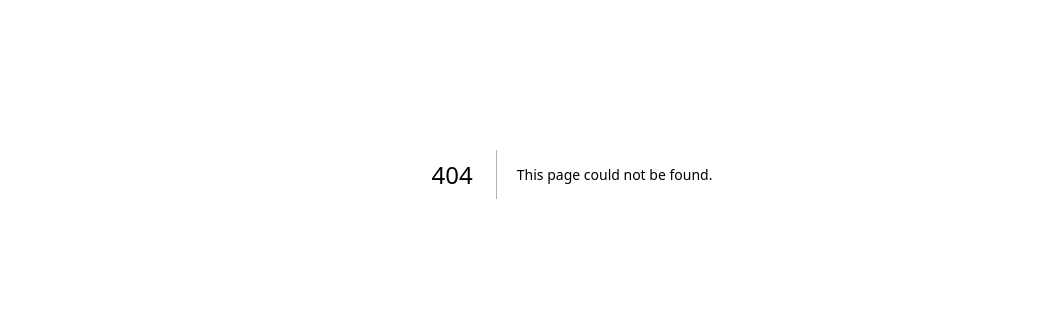
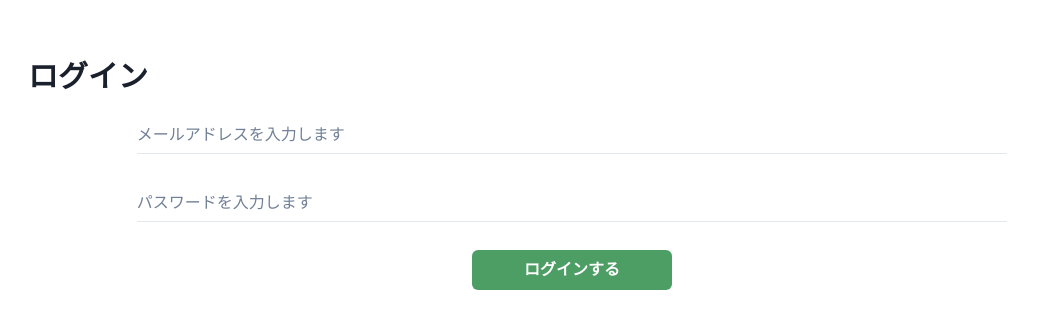
Before and after one commit to CityBear3/WariCan, a Next.js app in the folder frontend/: page /login in a window 1280 px wide. Before the commit this address had no page. Shown: the part 226-554 px from the top of the page, without its empty margins (68-1106 px from the left). Built offline with nearby package versions, Linux system fonts and the light colour scheme.

Commit message:
ログイン画面を追加

```diff
--- a/frontend/src/app/layout.tsx
+++ b/frontend/src/app/layout.tsx
@@ -12,8 +12,8 @@ export default function RootLayout({
   children: React.ReactNode;
 }>) {
   return (
-    <html lang="en">
-      <body>
+    <html lang="en" style={{ height: "100%" }}>
+      <body style={{ height: "100%" }}>
         <Providers>{children}</Providers>
       </body>
     </html>
--- /dev/null
+++ b/frontend/src/app/login/page.tsx
@@ -0,0 +1,36 @@
+import { PrimaryButton } from "@/components/button/PrimaryButton";
+import { TextField } from "@/components/input/TextField";
+import { Section } from "@/components/layout/Section";
+import { VStack } from "@chakra-ui/react";
+
+const sectionProps = {
+  width: "85%",
+};
+
+const textFieldProps = {
+  marginTop: "20px",
+  width: "100%",
+};
+
+const buttonProps = {
+  marginTop: "20px",
+  width: "200px",
+  padding: "15px",
+};
+
+const Login: React.FC = () => {
+  return (
+    <Section title="ログイン" {...sectionProps}>
+      <VStack width="80%" margin="auto">
+        <TextField
+          placeholder="メールアドレスを入力します"
+          {...textFieldProps}
+        />
+        <TextField placeholder="パスワードを入力します" {...textFieldProps} />
+        <PrimaryButton label="ログインする" {...buttonProps} />
+      </VStack>
+    </Section>
+  );
+};
+
+export default Login;
--- a/frontend/src/components/button/PrimaryButton.tsx
+++ b/frontend/src/components/button/PrimaryButton.tsx
@@ -1,9 +1,12 @@
 import { Button } from "@chakra-ui/react";
+import { ComponentProps } from "react";
 
 type Props = {
   label: string;
-};
+} & ComponentProps<typeof Button>;
 
-export const PrimaryButton: React.FC<Props> = ({ label }) => (
-  <Button colorScheme="primary">{label}</Button>
+export const PrimaryButton: React.FC<Props> = ({ label, ...props }) => (
+  <Button colorScheme="primary" {...props}>
+    {label}
+  </Button>
 );
--- a/frontend/src/components/input/TextField.tsx
+++ b/frontend/src/components/input/TextField.tsx
@@ -1,8 +1,14 @@
 import { Input } from "@chakra-ui/react";
+import { ComponentProps } from "react";
 type Props = {
   placeholder: string;
-};
+} & ComponentProps<typeof Input>;
 
-export const TextField: React.FC<Props> = ({ placeholder }) => (
-  <Input placeholder={placeholder} variant="flushed"></Input>
+export const TextField: React.FC<Props> = ({ placeholder, ...props }) => (
+  <Input
+    placeholder={placeholder}
+    variant="flushed"
+    display="block"
+    {...props}
+  ></Input>
 );
--- a/frontend/src/components/layout/Section.tsx
+++ b/frontend/src/components/layout/Section.tsx
@@ -1,13 +1,20 @@
-import { Box, Heading } from "@chakra-ui/react";
-import { ReactNode } from "react";
+import { Box, Center, Heading } from "@chakra-ui/react";
+import { ComponentProps, ReactNode } from "react";
 
 type Props = {
   title: string;
   children: ReactNode;
+} & ComponentProps<typeof Box>;
+
+const boxProps = {
+  width: "80%",
 };
-export const Section: React.FC<Props> = ({ children, title }) => (
-  <Box>
-    <Heading size="lg">{title}</Heading>
-    {children}
-  </Box>
+
+export const Section: React.FC<Props> = ({ children, title, ...props }) => (
+  <Center h="100%">
+    <Box {...boxProps} {...props}>
+      <Heading size="lg">{title}</Heading>
+      {children}
+    </Box>
+  </Center>
 );
```
Also changed, not shown: frontend/src/components/button/SecondaryButton.tsx (+4 -3 lines).
